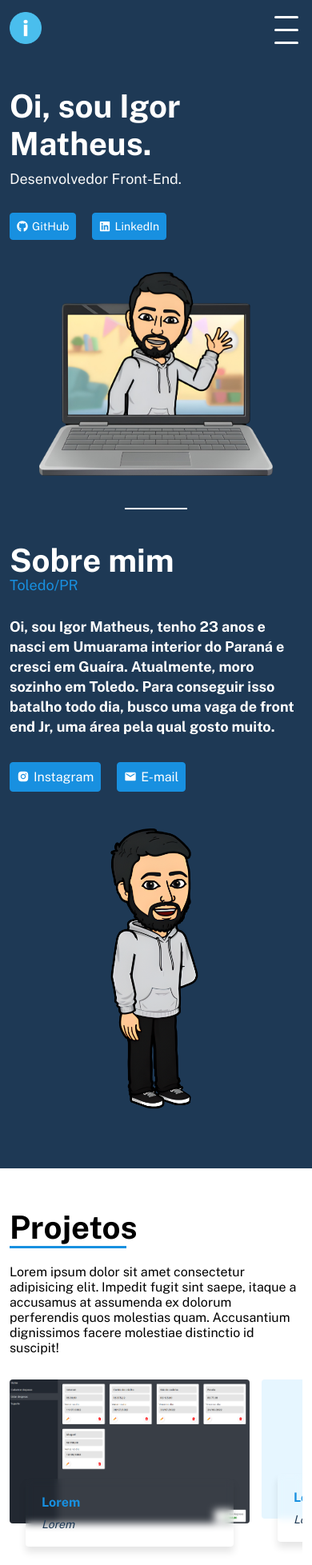
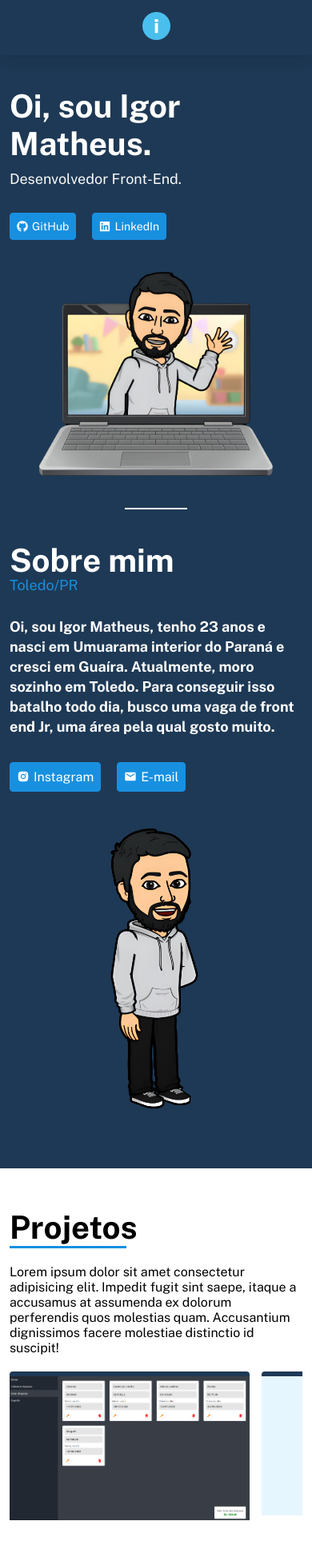
Before and after one commit to Igor713/igordeveloper, a React (Vite) app: page / in a window 390 px wide. Shown: the top 1957 px of the page at 80% size. Built offline with nearby package versions, Linux system fonts and the light colour scheme.

Commit message:
Refatorado card dos projetos

```diff
--- a/src/components/CardProject/index.jsx
+++ b/src/components/CardProject/index.jsx
@@ -3,15 +3,18 @@ import './styles.sass';
 
 const CardProject = ({ cardLink, cardImage, cardTitle, cardText }) => {
     return (
-        <a className="card-content" href={cardLink}>
+        <div className="card-content">
+            <div className="background-hover"></div>
             <div className="card-image">
-                <img src={cardImage} alt="Imagem do projeto" />
+                <img src={cardImage} alt="Imagem do
+                projeto" />
             </div>
             <div className="card-wrapper">
                 <h3 className="card-title">{cardTitle}</h3>
+                <a href={cardLink} className="access">Acesse</a>
                 <p className="card-text">{cardText}</p>
             </div>
-        </a>
+        </div>
     );
 };
 
--- a/src/components/CardProject/styles.sass
+++ b/src/components/CardProject/styles.sass
@@ -2,43 +2,57 @@
 @use '../../styles/mixins'
 
 .card-content
+    border-top: 6px solid variables.$primary-color
     border-radius: 4px
     cursor: pointer
     text-decoration: none
-
+    position: relative
+    display: block
+    .background-hover
+        transition: .5s
     .card-image
+        display: flex
+        justify-content: center
+        align-items: center
+        overflow: hidden
         img
-            border-radius: 4px
             width: 100%
-            transition: 0.3s linear
-            transform: translateY(10px)
-
+            object-fit: contain
+            height: auto
     .card-wrapper
-        backdrop-filter: blur(5px)
-        margin: 0 20px
-        border-radius: 4px
-        transform: translateY(-50px)
-        padding: 20px
-        transition: 0.3s linear
-        box-shadow: 0 7px 10px rgba(0, 0, 0, 0.1)
-
+        position: absolute
+        left: 50%
+        top: 50%
+        transform: translate(-50%, -50%)
+        z-index: -1
+        text-align: center
         .card-title
-            font-size: 16px
-            color: variables.$additional-color
+            font-size: 24px
+            color: variables.$secundary-color
+        .access
+            font-size: 20px
+            color: variables.$secundary-color
+            text-decoration: none
         .card-text
-            display: block
-            width: 100%
-            color: variables.$primary-color
-            font-size: 14px
-            font-style: italic
-            margin-top: 10px
+            font-size: 18px
+            color: variables.$secundary-color
 
     &:hover
+        .background-hover
+            background: rgba(30,57,85,0.75)
+            position: absolute
+            top: 0
+            bottom: 0
+            left: 0
+            right: 0
+            transition: .5s
+            z-index: 9
         .card-image
             img
-                transform: translateY(10px)
+                transform: scale(1.2)
+                transition: .5s
         .card-wrapper
-            transform: translateY(-60px)
+            z-index: 10
 
 @media (max-width: 768px)
     .card-content
--- a/src/components/Footer/index.jsx
+++ b/src/components/Footer/index.jsx
@@ -41,11 +41,14 @@ const Footer = () => {
                         navClass={"footer-nav"}
                         navLinks={[
                             { name: "Sobre mim", link: "#about-container" },
-                            { name: "Projetos", link: "#" },
-                            { name: "Tecnologias", link: "#" }
+                            { name: "Projetos", link: "#projects-container" },
+                            { name: "Tecnologias", link: "#technologies-container" }
                         ]}
                     />
                 </div>
+            </div>
+            <div className="copyright">
+                © Copyright 2022 | Created by Igor Siquieri
             </div>
         </footer>
     );
--- a/src/components/Footer/styles.sass
+++ b/src/components/Footer/styles.sass
@@ -51,6 +51,12 @@ footer
                 border-radius: 50%
                 border: 3px solid #f5f5f5
 
+    .copyright
+        padding: 10px 0
+        font-size: 14px
+        background: variables.$additional-color
+        text-align: center
+
 @media screen and (max-width: 768px)
     footer
 
--- a/src/components/Header/index.jsx
+++ b/src/components/Header/index.jsx
@@ -14,6 +14,7 @@ const Header = () => {
     return (
         <header>
             <div className="header-container">
+                <div className="header-wrapper">
                     <div className="brand">
                         <img src={Brand} alt="Logo" />
                     </div>
@@ -25,15 +26,16 @@ const Header = () => {
                             navClass={"header-nav"}
                             navLinks={[
                                 { name: "Sobre mim", link: "#about-container" },
-                            { name: "Projetos", link: "#" },
-                            { name: "Tecnologias", link: "#" },
+                                { name: "Projetos", link: "#projects-container" },
+                                { name: "Tecnologias", link: "#technologies-container" },
                                 { name: "WhatsApp", link: "https://api.whatsapp.com/send?phone=554599431951&text=Ol%C3%A1" }
                             ]}
                         />
 
                         <div className="information-container">
-                        <a className="information-link" href="https://api.whatsapp.com/send?phone=554599431951&text=Ol%C3%A1" target="blank">(45) 99943-1951</a>
+                            <a className="information-link" href="tel:45999431951" target="blank">(45) 99943-1951</a>
                             <a className="information-link" href="mailto: igormatheussiquieri@gmail.com" >igormatheussiquieri@gmail.com</a>
+                        </div>
                     </div>
                 </div>
             </div>
--- a/src/components/Header/styles.sass
+++ b/src/components/Header/styles.sass
@@ -3,54 +3,67 @@
 
 header
     background: variables.$primary-color
+    margin-bottom: -1px
+    position: relative
+    height: 70px
+    width: 100%
     .header-container
-        max-width: variables.$standard-container
-        margin: 0 auto
-        display: flex
-        align-items: center
-        padding: 15px 0
-        justify-content: space-between
+        background: variables.$primary-color
+        box-shadow: 0 4px 17px 4px rgba(0, 0, 0, 0.1)
+        top: 0
+        left: 0
+        right: 0
+        padding: 10px 0.75rem
+        width: 100%
+        position: fixed
+        z-index: 99
+        .header-wrapper
+            background: variables.$primary-color
+            margin: 0 auto
+            max-width: variables.$standard-container
+            display: flex
+            justify-content: space-between
+            align-items: center
+            .brand
+                img
+                    width: 100%
+                    max-width: 35px
+                    height: auto
 
-        .brand
-            img
-                width: 100%
-                max-width: 40px
-                height: auto
+            .header-mobile-btn
+                display: none
 
-        .header-mobile-btn
-            display: none
-
-        .header-navigation
-            .header-nav
-                ul
-                    display: flex
-                    width: 100%
-                    gap: 20px
-                    li
-                        a
-                            color: variables.$secundary-color
-                            display: inline-block
-                            position: relative
-                            font-size: 20px
-                            &::before
-                                content: ""
-                                transition: .5s
-                                position: absolute
-                                bottom: 0
-                                width: 0
-
-                            &:hover
+            .header-navigation
+                .header-nav
+                    ul
+                        display: flex
+                        width: 100%
+                        gap: 20px
+                        li
+                            a
+                                color: variables.$secundary-color
+                                display: inline-block
+                                position: relative
+                                font-size: 18px
                                 &::before
                                     content: ""
+                                    transition: .5s
                                     position: absolute
                                     bottom: 0
-                                    height: 2px
-                                    background-color: #f5f5f5
-                                    width: 100%
-                                    transition: .5s
+                                    width: 0
 
-            .information-container
-                display: none
+                                &:hover
+                                    &::before
+                                        content: ""
+                                        position: absolute
+                                        bottom: 0
+                                        height: 2px
+                                        background-color: #f5f5f5
+                                        width: 100%
+                                        transition: .5s
+
+                .information-container
+                    display: none
 
 @media (max-width: 768px)
     header
@@ -60,18 +73,19 @@ header
         height: 70px
         width: 100%
         .header-container
+            align-items: center
+            background: variables.$primary-color
+            display: flex
+            justify-content: space-between
             max-width: variables.$standard-container
             margin: 0 auto
-            display: flex
-            align-items: center
             padding: 15px 0.75rem
-            justify-content: space-between
             position: fixed
             width: 100%
+            z-index: 99
             .brand
                 position: relative
                 z-index: 999
-
                 img
                     width: 100%
                     max-width: 40px
--- a/src/components/ProjectsContainer/index.jsx
+++ b/src/components/ProjectsContainer/index.jsx
@@ -7,7 +7,7 @@ import Divider from "../Divider";
 
 const ProjectsContainer = () => {
     return (
-        <section className="projects-container">
+        <section id="projects-container">
 
             <div className="projects-wrapper">
                 <h2 className="projects-title">Projetos</h2>
--- a/src/components/ProjectsContainer/styles.sass
+++ b/src/components/ProjectsContainer/styles.sass
@@ -1,7 +1,7 @@
 @use '../../styles/variables'
 @use '../../styles/mixins'
 
-.projects-container
+#projects-container
     max-width: variables.$standard-container
     margin: 0 auto
     padding-top: 100px
@@ -28,8 +28,9 @@
             gap: 15px
 
 @media (max-width: 768px)
-    .projects-container
+    #projects-container
         padding: 0 0.75rem 50px
+        position: relative
         .projects-wrapper
             .projects-title
                 font-size: 40px
```
Lines whose indentation alone changed are shown as unchanged.
